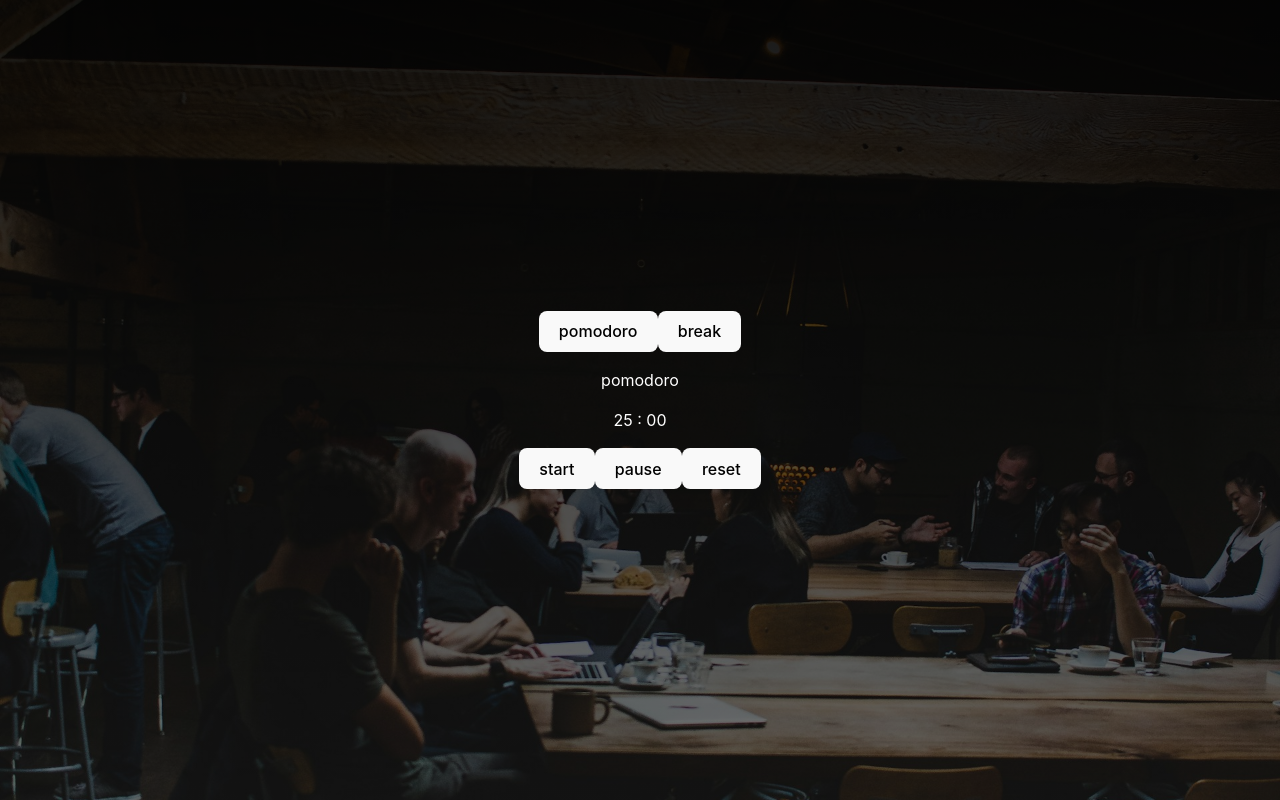
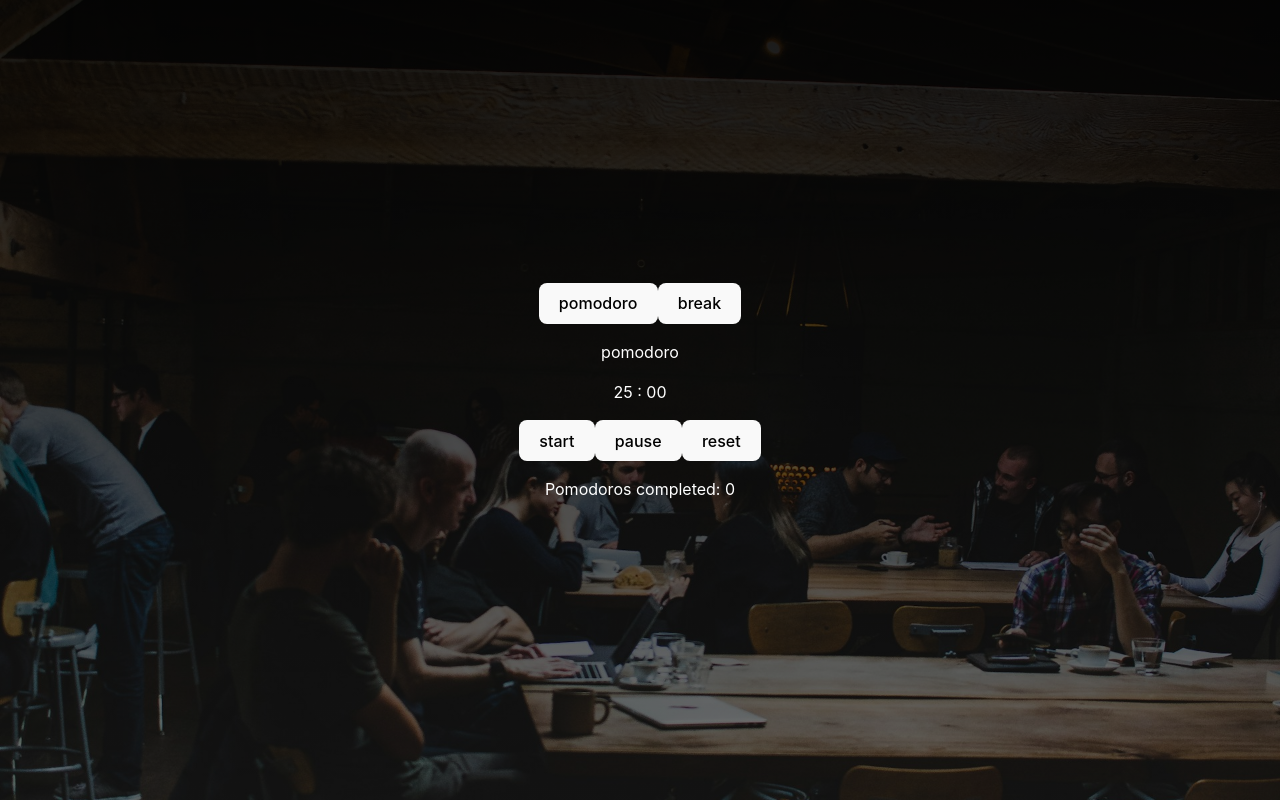
Before and after one commit to alexhippo/cafe-pomodoro, a React (Vite) app: page / in a window 1280 px wide. Built offline with nearby package versions, Linux system fonts and the light colour scheme.

Commit message:
Count the number of pomodori completed, clean up Timer component

```diff
--- a/src/App.tsx
+++ b/src/App.tsx
@@ -1,6 +1,7 @@
 import { useEffect, useState } from 'react'
 import './App.css'
 import Timer, { timerType } from './components/Timer'
+import RoundsDisplay from './components/RoundsDisplay';
 
 // global time variables
 const TIME_POMODORO = 25 * 60;
@@ -10,6 +11,7 @@ function App() {
   const [timerType, setTimerType] = useState<timerType>('pomodoro');
   const [time, setTime] = useState<number>(TIME_POMODORO);
   const [isPaused, setIsPaused] = useState<boolean>(true);
+  const [numberOfRounds, setNumberOfRounds] = useState<number>(0);
 
   const resetTimer = () => {
     if (timerType === 'pomodoro') {
@@ -31,7 +33,14 @@ function App() {
         if (time <= 0) {
           clearInterval(timer);
           setIsPaused(true);
-          setTimerType(timerType === 'pomodoro' ? 'break' : 'pomodoro');
+
+          if (timerType === 'pomodoro') {
+            setTimerType('break');
+            setNumberOfRounds(numberOfRounds + 1);
+          } else {
+            setTimerType('pomodoro');
+          }
+
           return 0;
         } else {
           setTime(time - 1);
@@ -60,6 +69,7 @@ function App() {
   const handleResetClick = () => {
     resetTimer();
     setIsPaused(true);
+    setNumberOfRounds(0);
   }
 
   return (
@@ -82,6 +92,7 @@ function App() {
       }}>
         reset
       </button>
+      <RoundsDisplay rounds={numberOfRounds} />
     </>
   )
 }
--- /dev/null
+++ b/src/components/RoundsDisplay.tsx
@@ -0,0 +1,14 @@
+import React from "react";
+
+type RoundsDisplayProps = {
+  rounds: number;
+}
+
+const RoundsDisplay: React.FunctionComponent<RoundsDisplayProps> = (props: RoundsDisplayProps) => {
+  const { rounds } = props;
+  return (
+    <p>Pomodoros completed: {rounds}</p>
+  )
+}
+
+export default RoundsDisplay;
--- a/src/components/Timer.tsx
+++ b/src/components/Timer.tsx
@@ -1,4 +1,4 @@
-import React, { useCallback, useEffect, useState } from "react";
+import React from "react";
 
 export type timerType = 'pomodoro' | 'break';
 
@@ -10,43 +10,6 @@ type TimerProps = {
 const Timer: React.FunctionComponent<TimerProps> = (props: TimerProps) => {
   const { type, time } = props;
 
-  const [isActive, setIsActive] = useState<boolean>(false);
-
-  // const resetTimer = () => {
-  //   if (type === 'pomodoro') {
-  //     setTime(25 * 60);
-  //   } else {
-  //     setTime(5 * 60);
-  //   }
-  // }
-
-  // useEffect(() => {
-  //   if (!isActive) {
-  //     resetTimer();
-  //   }
-  // }, [type]);
-
-  // useEffect(() => {
-  //   const timer = setInterval(() => {
-  //     if (!isPaused) {
-  //       if (time === 0) {
-  //         setIsActive(false);
-  //         clearInterval(timer);
-  //         // pass type back to the parent
-  //         return 0;
-  //       } else {
-  //         setTime((time) => {
-  //           return time - 1;
-  //         });
-  //       }
-  //     }
-  //   }, 1000);
-
-  //   return () => {
-  //     clearInterval(timer);
-  //   }
-  // }, [isPaused]);
-
   return (
     <>
       <p>{type}</p>
```
